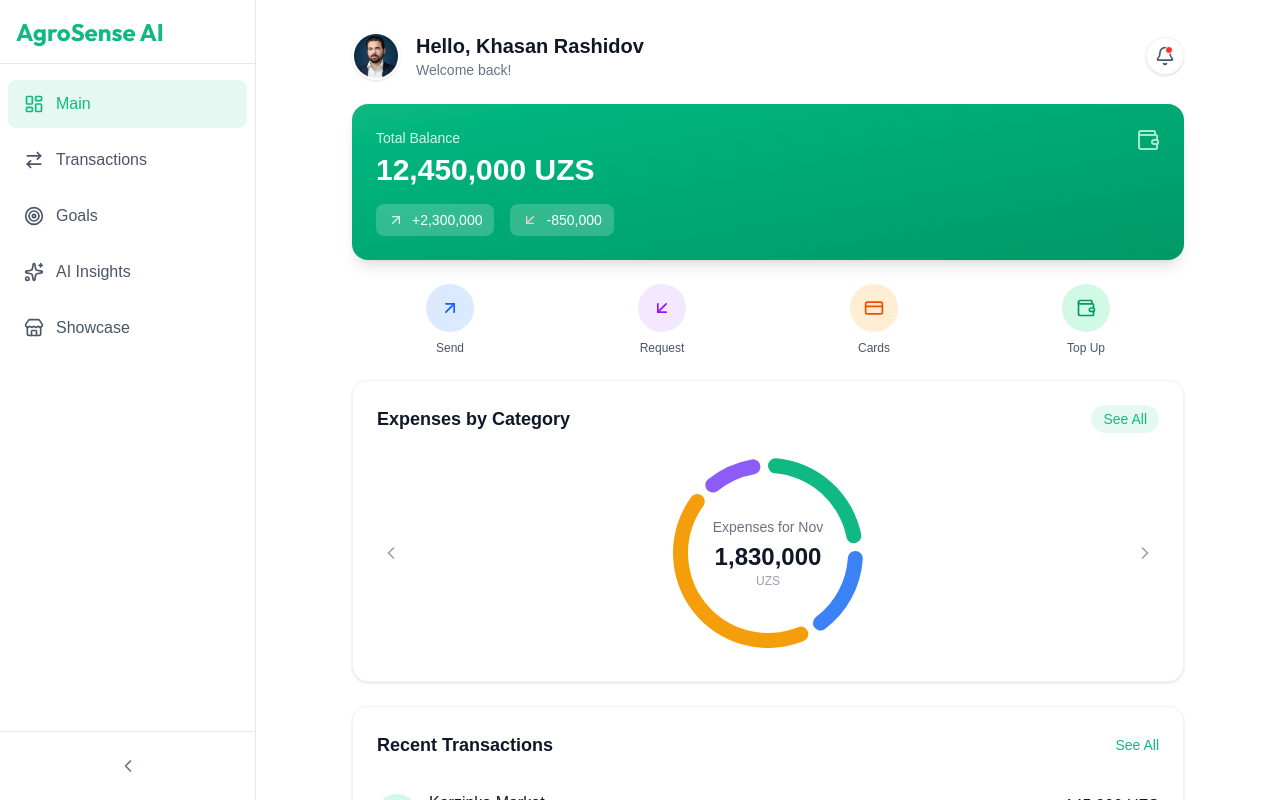
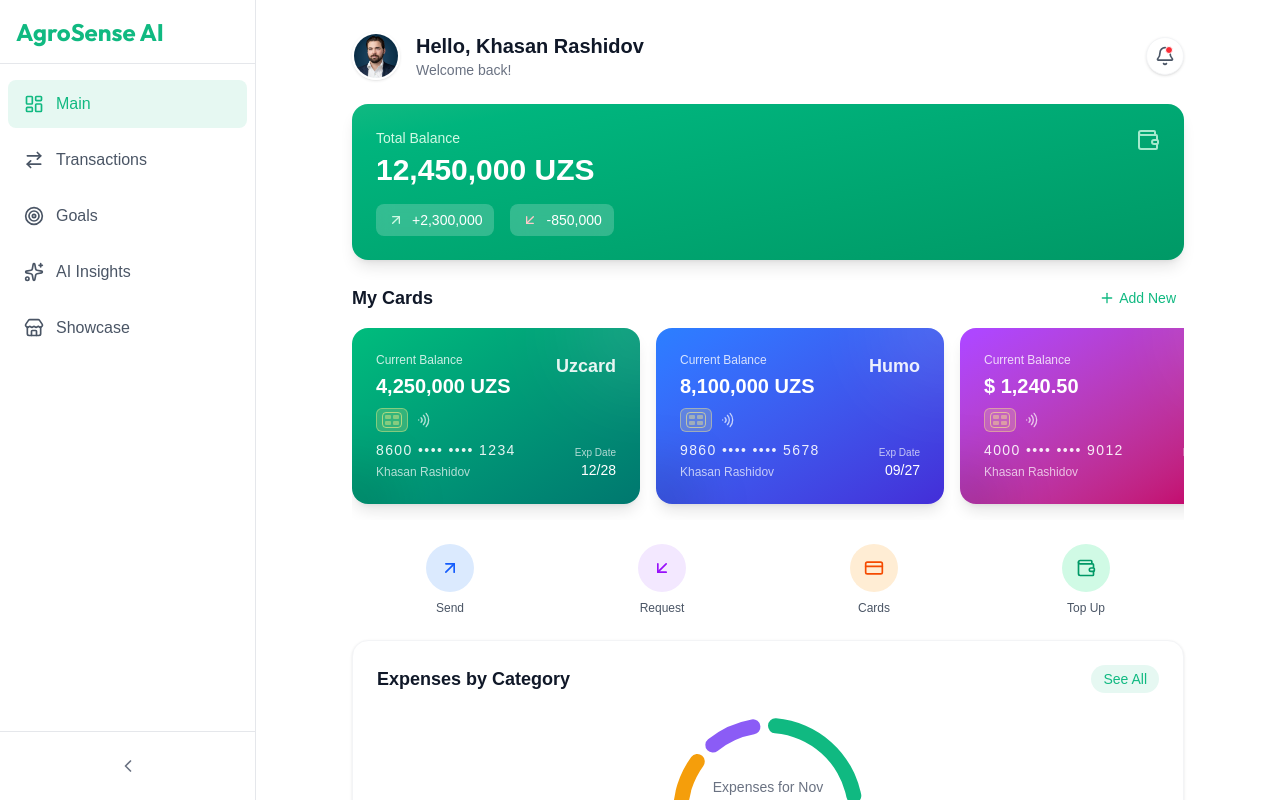
Before and after one commit to khasanrashidov/Fast-Forward-AI500, a Next.js app in the folder frontend/client-app/: page / in a window 1280 px wide. Shown: the top 800 px of the page. Built offline with nearby package versions, Linux system fonts and the light colour scheme.

Commit message:
add: debit cards

```diff
--- a/frontend/client-app/src/app/page.tsx
+++ b/frontend/client-app/src/app/page.tsx
@@ -1,8 +1,9 @@
-import { ArrowUpRight, ArrowDownLeft, Wallet, CreditCard, Bell, Utensils, Car, ShoppingBag, TrendingUp, ChevronLeft, ChevronRight } from "lucide-react";
+import { ArrowUpRight, ArrowDownLeft, Wallet, CreditCard as CreditCardIcon, Bell, Utensils, Car, ShoppingBag, TrendingUp, ChevronLeft, ChevronRight, Plus } from "lucide-react";
 import Image from "next/image";
 import ExpensesChart from "@/components/ExpensesChart";
 import ExchangeRates from "@/components/ExchangeRates";
 import InflationChart from "@/components/InflationChart";
+import CreditCard from "@/components/CreditCard";
 
 export default function Home() {
   return (
@@ -51,12 +52,45 @@ export default function Home() {
         </div>
       </section>
 
+      {/* My Cards */}
+      <section>
+        <div className="flex justify-between items-center mb-4">
+          <h3 className="text-lg font-bold text-gray-900">My Cards</h3>
+          <button className="flex items-center gap-1 text-primary text-sm font-medium hover:bg-primary/5 px-2 py-1 rounded-lg transition-colors">
+            <Plus size={16} /> Add New
+          </button>
+        </div>
+        <div className="flex gap-4 overflow-x-auto pb-4 -mx-4 px-4 md:mx-0 md:px-0 scrollbar-hide">
+          <CreditCard
+            type="Uzcard"
+            balance="4,250,000 UZS"
+            number="8600 •••• •••• 1234"
+            expiry="12/28"
+            color="bg-gradient-to-br from-emerald-500 to-teal-700"
+          />
+          <CreditCard
+            type="Humo"
+            balance="8,100,000 UZS"
+            number="9860 •••• •••• 5678"
+            expiry="09/27"
+            color="bg-gradient-to-br from-blue-500 to-indigo-700"
+          />
+          <CreditCard
+            type="Visa"
+            balance="$ 1,240.50"
+            number="4000 •••• •••• 9012"
+            expiry="05/29"
+            color="bg-gradient-to-br from-purple-500 to-pink-700"
+          />
+        </div>
+      </section>
+
       {/* Quick Actions */}
       <section className="grid grid-cols-4 gap-4">
         {[
           { icon: ArrowUpRight, label: "Send", color: "bg-blue-100 text-blue-600" },
           { icon: ArrowDownLeft, label: "Request", color: "bg-purple-100 text-purple-600" },
-          { icon: CreditCard, label: "Cards", color: "bg-orange-100 text-orange-600" },
+          { icon: CreditCardIcon, label: "Cards", color: "bg-orange-100 text-orange-600" },
           { icon: Wallet, label: "Top Up", color: "bg-emerald-100 text-emerald-600" },
         ].map((action, index) => (
           <button key={index} className="flex flex-col items-center gap-2">
@@ -90,7 +124,7 @@ export default function Home() {
         <div className="bg-white rounded-2xl shadow-sm border border-gray-100 overflow-hidden p-6">
           <div className="flex justify-between items-center mb-4">
             <h3 className="text-lg font-bold text-gray-900">Recent Transactions</h3>
-            <button className="text-primary text-sm font-medium">See All</button>
+            <button className="text-primary text-sm font-medium bg-primary/10 px-3 py-1 rounded-full hover:bg-primary/20 transition-colors">See All</button>
           </div>
           <div className="-mx-6">
             {[
--- /dev/null
+++ b/frontend/client-app/src/components/CreditCard.tsx
@@ -0,0 +1,52 @@
+import { Wifi } from "lucide-react";
+
+interface CreditCardProps {
+    type: "Uzcard" | "Humo" | "Visa";
+    balance: string;
+    number: string;
+    expiry: string;
+    color: string;
+}
+
+export default function CreditCard({ type, balance, number, expiry, color }: CreditCardProps) {
+    return (
+        <div className={`relative w-72 h-44 rounded-2xl p-6 text-white shadow-lg flex-shrink-0 overflow-hidden ${color}`}>
+            {/* Background Pattern/Glass effect */}
+            <div className="absolute top-0 right-0 w-32 h-32 bg-white/10 rounded-full -mr-16 -mt-16 blur-2xl"></div>
+            <div className="absolute bottom-0 left-0 w-24 h-24 bg-black/10 rounded-full -ml-12 -mb-12 blur-xl"></div>
+
+            <div className="relative z-10 flex flex-col justify-between h-full">
+                <div className="flex justify-between items-start">
+                    <div>
+                        <p className="text-xs font-medium opacity-80">Current Balance</p>
+                        <h3 className="text-xl font-bold mt-1">{balance}</h3>
+                    </div>
+                    <span className="font-bold text-lg opacity-90">{type}</span>
+                </div>
+
+                <div className="flex items-center gap-2 my-2">
+                    <div className="w-8 h-6 bg-yellow-200/20 rounded-md border border-yellow-200/40 flex items-center justify-center">
+                        <div className="w-5 h-4 border border-yellow-200/60 rounded-sm grid grid-cols-2 gap-0.5 p-0.5">
+                            <div className="bg-yellow-200/40 rounded-[1px]"></div>
+                            <div className="bg-yellow-200/40 rounded-[1px]"></div>
+                            <div className="bg-yellow-200/40 rounded-[1px]"></div>
+                            <div className="bg-yellow-200/40 rounded-[1px]"></div>
+                        </div>
+                    </div>
+                    <Wifi size={16} className="rotate-90 opacity-70" />
+                </div>
+
+                <div className="flex justify-between items-end">
+                    <div>
+                        <p className="text-sm font-medium tracking-widest opacity-90">{number}</p>
+                        <p className="text-xs mt-1 opacity-70">Khasan Rashidov</p>
+                    </div>
+                    <div className="text-right">
+                        <p className="text-[10px] opacity-70">Exp Date</p>
+                        <p className="text-sm font-medium">{expiry}</p>
+                    </div>
+                </div>
+            </div>
+        </div>
+    );
+}
```
